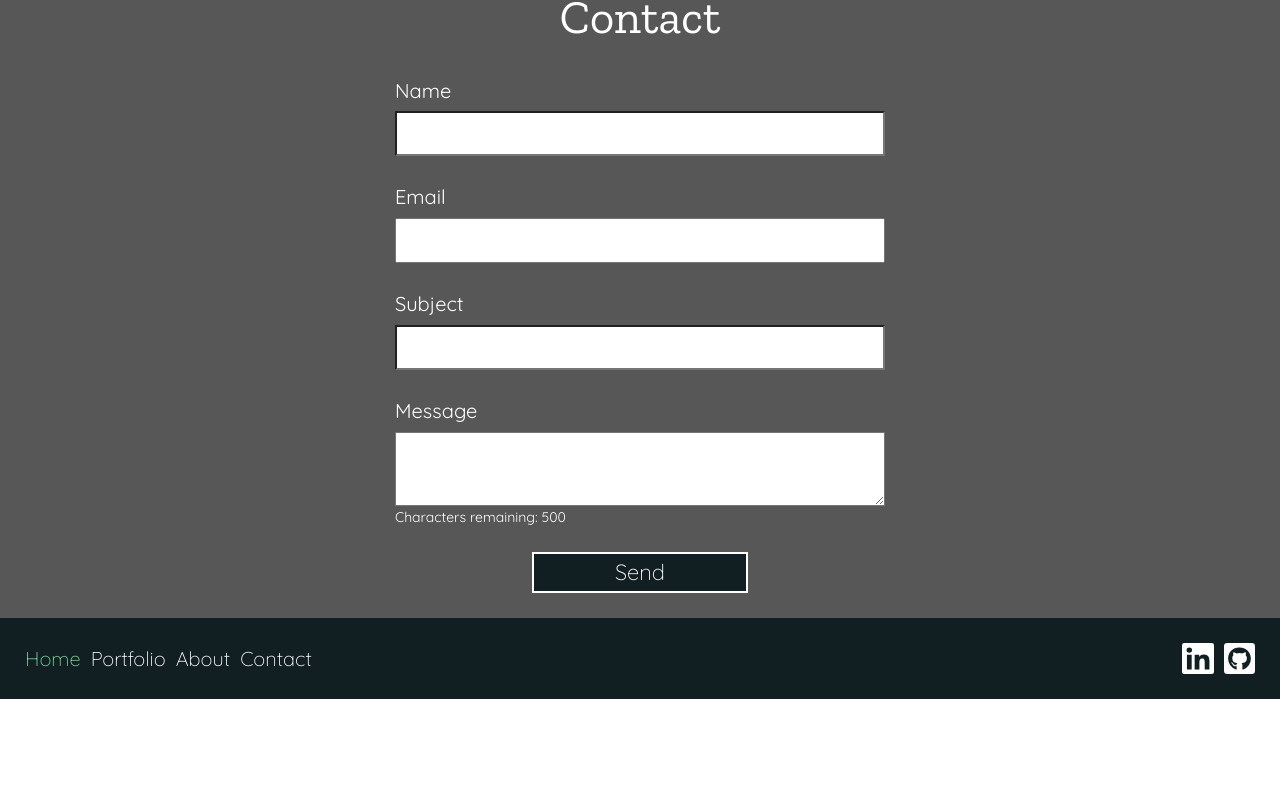
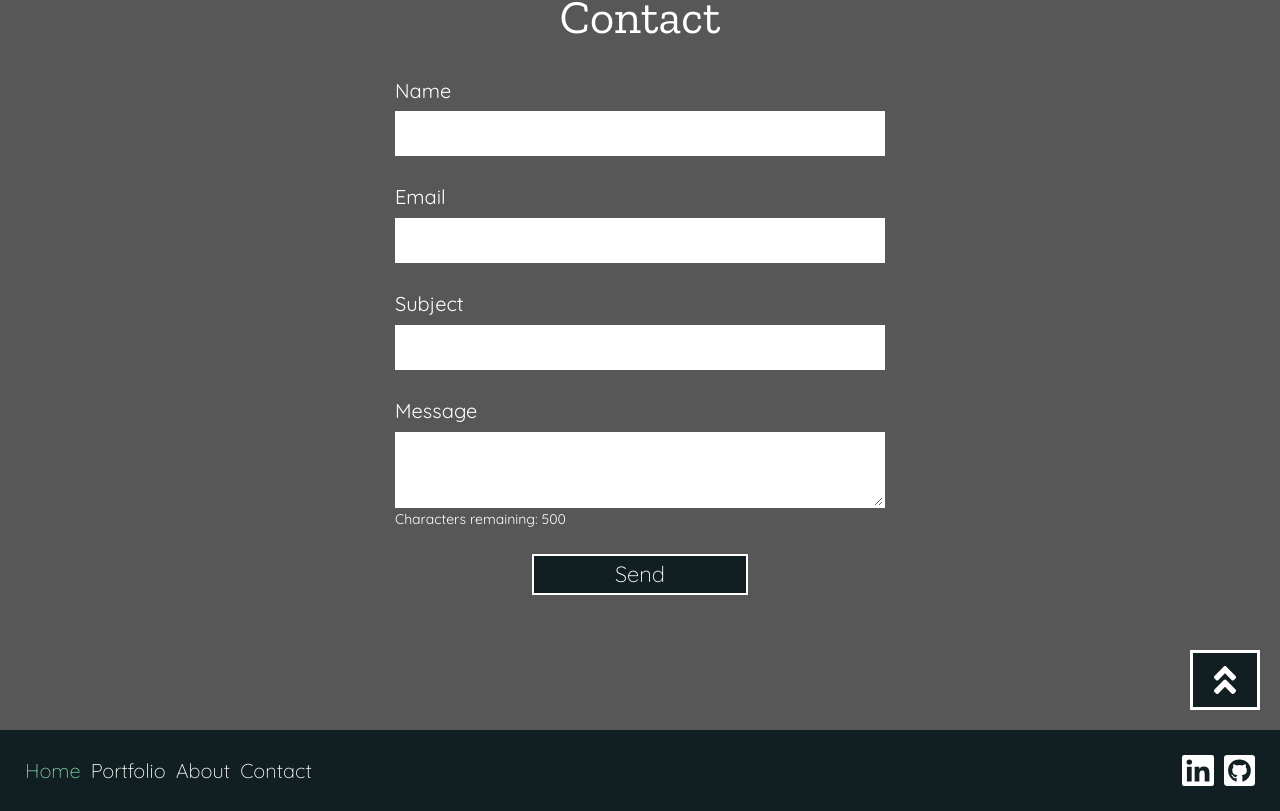
Before and after one commit to Soph-H-P/sophie-haugland-portfolio, a React (Create React App) app: page / in a window 1280 px wide. Shown: the part 2773-3584 px from the top of the page. Before the commit the page ends 3472 px from the top, so only its background shows below. Built offline with nearby package versions, Linux system fonts and the light colour scheme; a web font is replaced by a local one.

Commit message:
added back to top button

```diff
--- a/src/components/pageSections/ContactSection.js
+++ b/src/components/pageSections/ContactSection.js
@@ -1,7 +1,10 @@
 import React, { useState, useEffect } from 'react';
 import styled from 'styled-components';
 
+import up from '../../assets/up.svg';
+
 import Subtitle from '../atoms/Subtitle';
+import StyledAnchor from '../atoms/StyledAnchor';
 
 import handleContactFormSubmit from '../../utils/submitForm';
 
@@ -36,6 +39,7 @@ const InputContainer = styled.div`
 
   input,
   textarea {
+    border: 2px solid ${(props) => props.theme.lightFontColor};
     padding: 5px;
     font-size: 20px;
     color: ${(props) => props.theme.darkFontColor};
@@ -55,6 +59,17 @@ const InputContainer = styled.div`
     label {
       font-size: 16px;
     }
+  }
+`;
+
+const JumpToTopContainer = styled.div`
+  width: 100%;
+  display: flex;
+  justify-content: end;
+
+  a {
+    width: 70px;
+    margin-right: 20px;
   }
 `;
 
@@ -120,6 +135,11 @@ const ContactSection = () => {
           {isSending && !isError ? 'Sending' : 'Send'}
         </button>
       </StyledForm>
+      <JumpToTopContainer>
+        <StyledAnchor to="home" spy={true} smooth={true} duration={500} anchortype={'button'}>
+          <img src={up} alt="back to top" />
+        </StyledAnchor>
+      </JumpToTopContainer>
     </>
   );
 };
```
Also changed, not shown: src/assets/up.svg (added).
